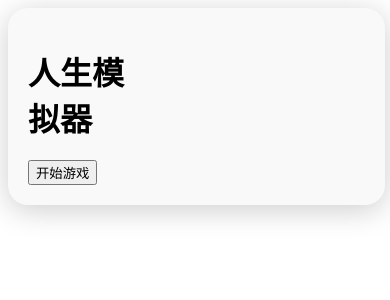
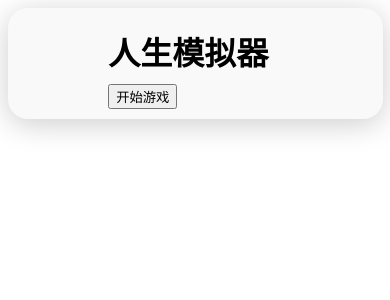
Before and after one commit to yang-smith/LifeSimFrontend, a Vue app: page / in a window 390 px wide. Shown: the top 300 px of the page. Built offline with nearby package versions, Linux system fonts and the light colour scheme.

Commit message:
adapt phone

```diff
--- a/src/index.css
+++ b/src/index.css
@@ -97,3 +97,27 @@ ul {
     0% { transform: rotate(0deg); }
     100% { transform: rotate(360deg); }
 }
+
+/* 当屏幕宽度小于或等于600px时应用以下样式 */
+@media (max-width: 600px) {
+    #app {
+        width: 95%;  /* 提高宽度使其占据更多的屏幕空间 */
+        padding: 10px;  /* 减少填充以节省空间 */
+    }
+
+    .content-wrapper {
+        padding-right: 15px;  /* 减少右填充 */
+    }
+
+    h1, h2, p, ul {
+        margin: 10px 0;  /* 减少上下边距 */
+    }
+
+    .player-card {
+        position: relative;  /* 使其不再浮动并与内容整齐 */
+        top: auto;
+        right: auto;
+        width: 100%;  /* 使用全部宽度 */
+        margin-top: 20px;  /* 增加上边距以与其他内容区分 */
+    }
+}
```
